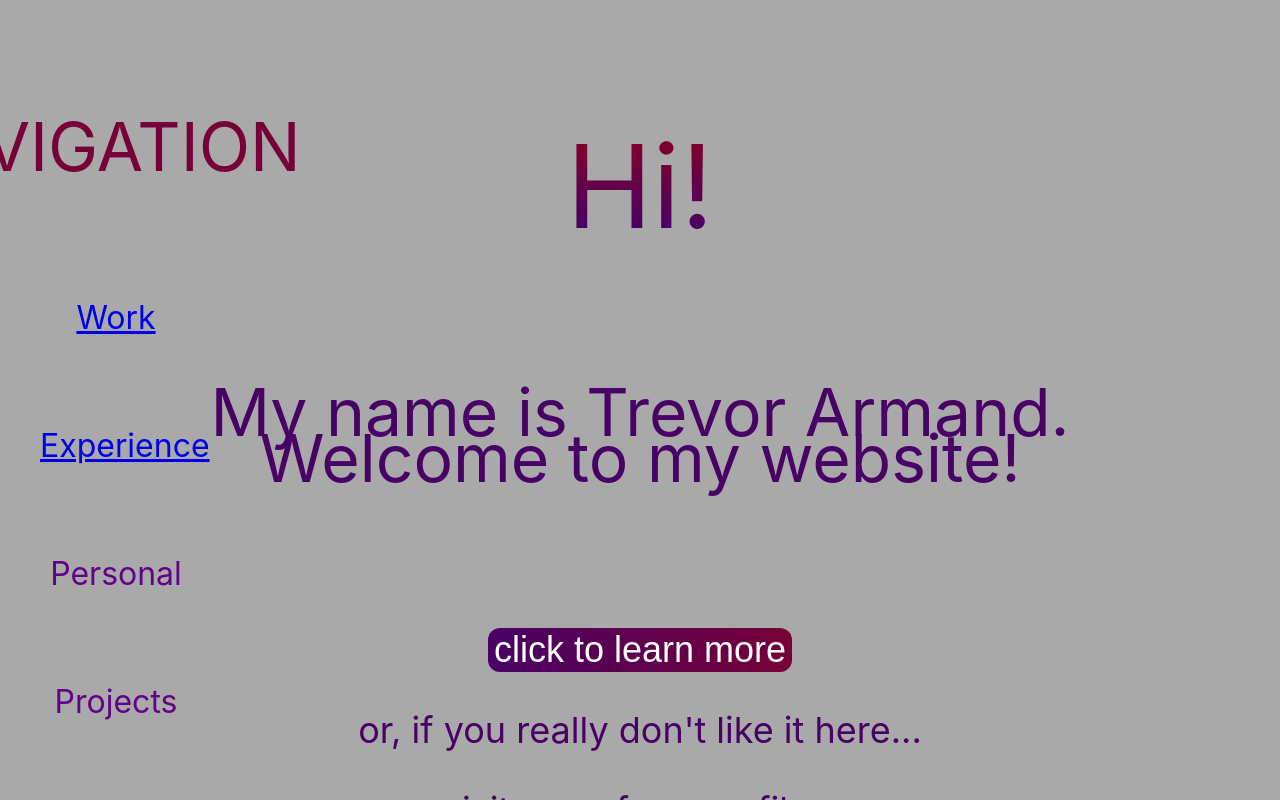
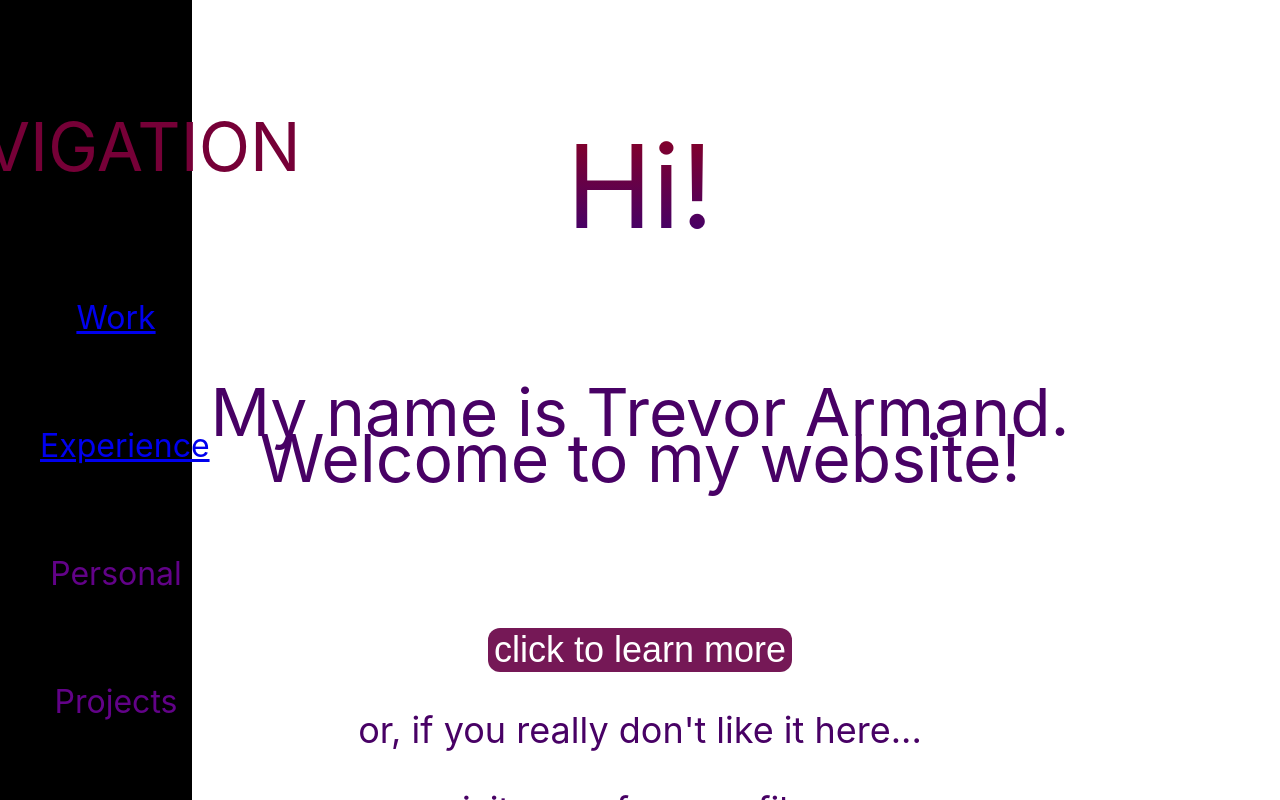
Before and after one commit to trevarmand/trevdotcom, a React (Create React App) app: page / in a window 1280 px wide. Both pictures are taken after a click on the button "click to learn more". Shown: the top 800 px of the page. Built offline with nearby package versions, Linux system fonts and the light colour scheme.

Commit message:
Intro page down to image links. Breathing button, animated sidebar

```diff
--- a/src/App.css
+++ b/src/App.css
@@ -10,7 +10,7 @@
 }
 
 .app-background {
-  background-color: darkgray;
+  background-color: white;
   display: flex;
   flex-direction: column;
   width: 100%;
@@ -71,9 +71,21 @@
 .learn-more-button {
   font-size: calc(20px + 2vmin);
   color: white;
-  background: linear-gradient(to left,#760036 0%,  #480165 100%);
+  /* background: linear-gradient(to left,#760036 0%,  #480165 100%); */
   border-radius: 12px;
   border: none;
   margin-top: 5%;
   margin-bottom: 0px;
+  animation: 2s infinite alternate ease-out breathing-color--dark;
 }
+
+@keyframes breathing-color--dark {
+  from
+  {
+      background-color: #760036;
+  }
+  to
+  {
+      background-color:#490165c2;
+  }
+}
--- a/src/App.js
+++ b/src/App.js
@@ -8,7 +8,7 @@ class App extends React.Component {
   constructor() {
     super()
     this.state = {
-      sidebar_rendered: false
+      sidebar_rendered: false,
     }
   }
 
@@ -40,7 +40,7 @@ class App extends React.Component {
           <button className="learn-more-button" onClick={this.toggleSidebar}>click to learn more</button>
           <p> or, if you really don't like it here...</p>
           <p>visit one of my profiles: </p>
-          <ProfileLinks />
+          <ProfileLinks/>
           {/* inset a react component containing links! */}
         </div>
       </div>
--- a/src/components/profileLinks.js
+++ b/src/components/profileLinks.js
@@ -4,18 +4,19 @@ import React from 'react';
 
 class ProfileLinks extends React.Component {
 
-    constructor() {
-        super()
-    }
-
     render() {
         return (
             <div className='profileLinks'>
-                <img></img>
-                <p>Some links should show up here soon!</p>
+                <a href="https://www.github.com/trevarmand">
+                    <img src="./github.png" ></img>
+                </a>
+                <a href="https://linkedin/in/trevor-armand">
+                    <img src="./linkedin.png"></img>
+                </a>
             </div>
         )
     }
 }
 
+
 export default ProfileLinks;
--- a/src/components/sidebar.css
+++ b/src/components/sidebar.css
@@ -1,5 +1,5 @@
 .sidebar {
-    background-color: darkgray;
+    background-color: black;
     width: 15vw;
     height: 100vh;
     position: relative;
--- a/src/components/sidebar.js
+++ b/src/components/sidebar.js
@@ -6,9 +6,6 @@ class Sidebar extends React.Component {
 
     constructor(props) {
         super(props)
-        this.state = {
-            rendered: this.props.rendered
-        }
     }
 
     render() {
```
Also changed, not shown: 2 other files (tests, documents, lock files or other folders).
